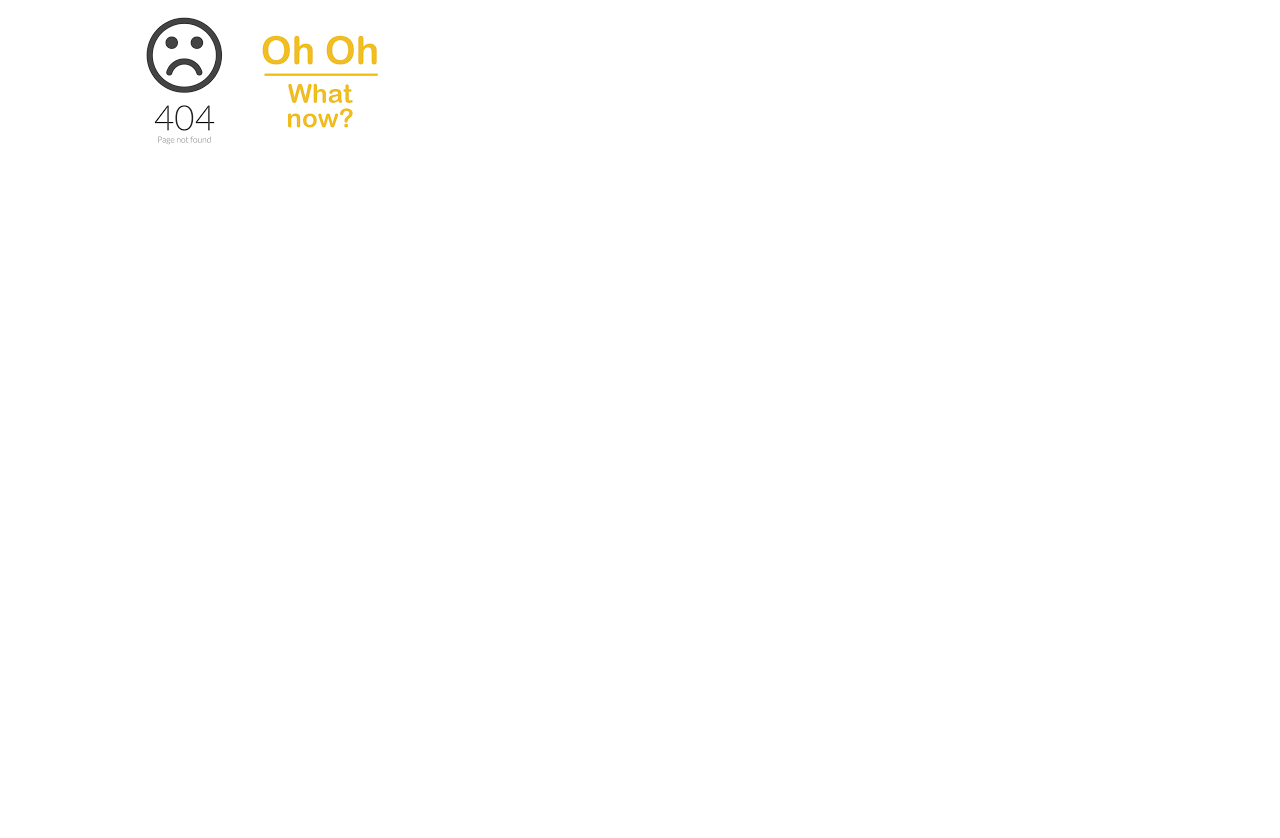
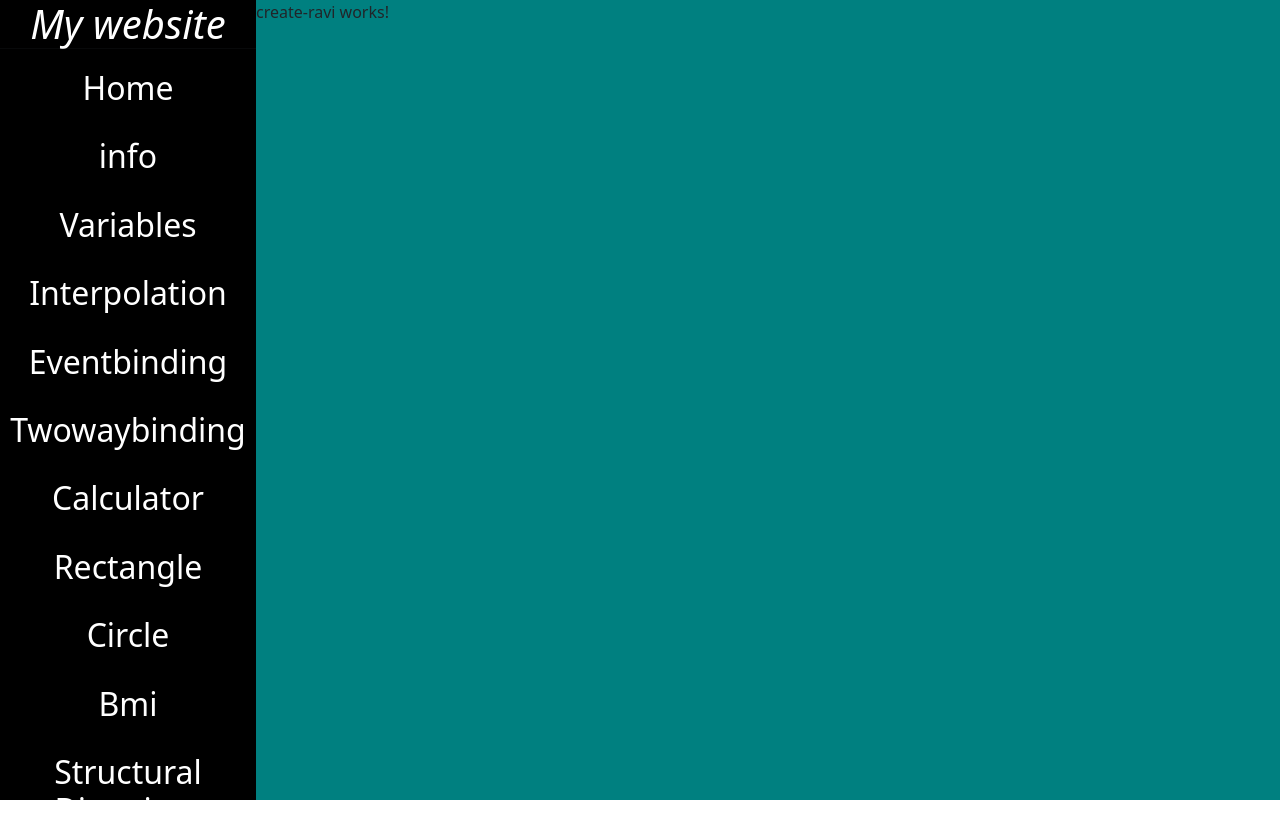
Before and after one commit to Ravikanikireddy/my-app2, an Angular app: page /dashboard/create-ravi in a window 1280 px wide. Shown: the top 838 px of the page. After the commit the page ends 800 px from the top, so only its background shows below. Built offline with nearby package versions, Linux system fonts and the light colour scheme; sample sign-in values are in the browser's storage.

Commit message:
To create new project & login,dashboard

```diff
--- a/src/app/app-routing.module.ts
+++ b/src/app/app-routing.module.ts
@@ -31,6 +31,7 @@ import { CreateStudentComponent } from './create-student/create-student.componen
 import { authenticationGuard } from './authentication.guard';
 import { CreateUserComponent } from './create-user/create-user.component';
 import { CreateProductformComponent } from './create-productform/create-productform.component';
+import { CreateRaviComponent } from './create-ravi/create-ravi.component';
 
 
 const routes: Routes = [
@@ -62,7 +63,9 @@ const routes: Routes = [
        {path:'create-bank',component:CreateBankComponent},
        {path:'create-student',component:CreateStudentComponent},
        {path:'create-user',component:CreateUserComponent},
-       {path:'create-productform',component:CreateProductformComponent}
+       {path:'create-productform',component:CreateProductformComponent},
+       {path:'create-ravi',component:CreateRaviComponent}
+
        ]},
      {path:'',component:LoginComponent },
      {path:'**',component:PagenotfoundComponent}
--- /dev/null
+++ b/src/app/create-ravi/create-ravi.component.html
@@ -0,0 +1 @@
+<p>create-ravi works!</p>
--- a/src/app/dashboard/dashboard.component.html
+++ b/src/app/dashboard/dashboard.component.html
@@ -29,6 +29,7 @@
        <h2 routerLink="create-student">Create-Student</h2>
        <h2 routerLink="create-user">Create-User</h2>
        <h2 routerLink="create-productform">Create-ProductForm</h2>
+       <h2 routerLink="create-ravi">Create-Ravi</h2>
        <button (click)="logout()">logout</button>
        </div>
     <div class="right">
```
Also changed, not shown: src/app/app.module.ts (+6 -1 lines), src/app/create-ravi/create-ravi.component.ts (added, +10 -0 lines), src/app/create-ravi/create-ravi.component.scss (added), 1 other file (tests, documents, lock files or other folders).
